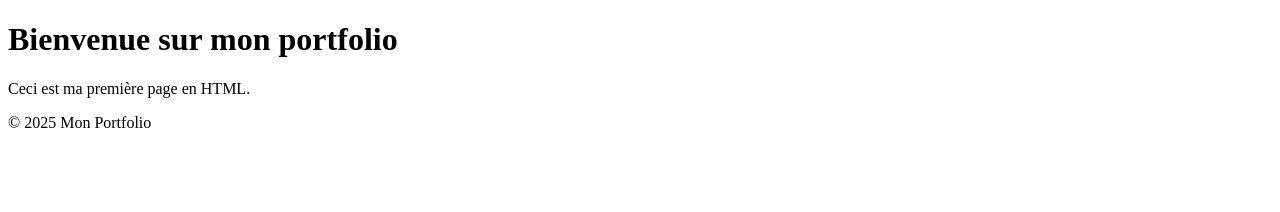
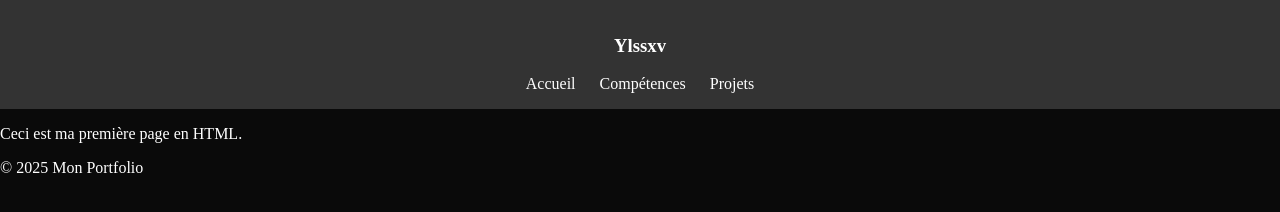
Before and after one commit to lstvx/Sbr_Porfolio, a plain HTML site: page index.html in a window 1280 px wide. Drawn offline with Linux system fonts and the light colour scheme.

Commit message:
[+]add: style.css, ajout d'un header, d'une couleur de fond, et d'une couleur blanche pour le texte du body

```diff
--- /dev/null
+++ b/css/style.css
@@ -0,0 +1,37 @@
+/* Applique des réglages globaux : supprime marges et paddings par défaut, force la largeur à 100%, définit la couleur de fond et la couleur du texte. */
+body, html {
+    margin: 0;
+    padding: 0;
+    width: 100%;
+    background-color: #0a0a0a;
+    color: white;
+}
+
+/* Style de l'en-tête : définit la couleur de fond, la couleur du texte, un padding, centre le texte, prend toute la largeur et utilise box-sizing pour inclure le padding dans la largeur totale. */
+header {
+    background-color: #333;
+    color: white;
+    padding: 1rem;
+    text-align: center;
+    width: 100%;
+    box-sizing: border-box;
+}
+
+/* Enlève les puces et les marges/paddings par défaut de la liste utilisée pour la navigation. */
+nav ul {
+  list-style: none;
+  margin: 0;
+  padding: 0;
+}
+
+/* Affiche les éléments de la liste côte à côte (inline) et ajoute un espacement horizontal entre eux. */
+nav li {
+  display: inline;
+  margin: 0 10px;
+}
+
+/* Style des liens de navigation : couleur blanche et suppression du soulignement par défaut. */
+nav a {
+  color: white;
+  text-decoration: none;
+}
--- a/index.html
+++ b/index.html
@@ -5,11 +5,19 @@
     <meta charset="UTF-8">
     <meta name="viewport" content="width=device-width, initial-scale=1.0">
     <title>Mon Site</title>
+    <link rel="stylesheet" href="css/style.css">
 </head>
 
 <body>
     <header>
-        <h1>Bienvenue sur mon portfolio</h1>
+        <h3>Ylssxv</h3>
+        <nav>
+            <ul>
+                <li>Accueil</li>
+                <li>Compétences</li>
+                <li>Projets</li>
+            </ul>
+        </nav>
     </header>
     <main>
         <p>Ceci est ma première page en HTML.</p>
```
